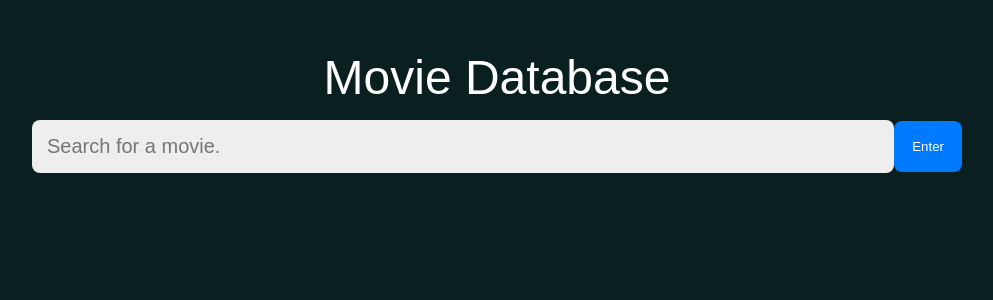
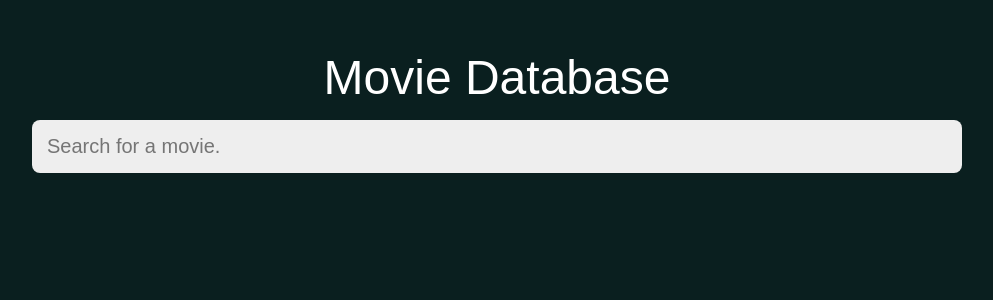
Before and after one commit to ashrafazmy/moviedb, a React (Create React App) app: page / in a window 1280 px wide. Shown: the top 300 px of the page, without its empty margins (143-1136 px from the left). Built offline with nearby package versions, Linux system fonts and the light colour scheme.

Commit message:
added misc changes

```diff
--- a/package.json
+++ b/package.json
@@ -12,6 +12,7 @@
     "react-bootstrap": "^2.8.0",
     "react-dom": "^18.2.0",
     "react-scripts": "5.0.1",
+    "react-spinners": "^0.13.8",
     "web-vitals": "^2.1.4"
   },
   "scripts": {
--- a/src/App.js
+++ b/src/App.js
@@ -3,12 +3,15 @@ import Search from "./components/Search";
 import axios from 'axios';
 import Results from "./components/Results";
 import Popup from "./components/Popup";
+import { BounceLoader } from 'react-spinners';
 
 function App() {
   const [state, setState] = useState({
     s: "",
     results: [],
-    selected: {}
+    selected: {},
+    loading: false,
+
   })
 
 //   const url =
@@ -93,6 +96,17 @@ function App() {
     }
   };
 
+  // useEffect(() => {
+  //   const delay = 2000;
+
+  //   const timeoutId = setTimeout(() => {
+  //     setState((prev) => ({ ...prev, loading: true }));
+  //   }, delay);
+
+  //   return () => clearTimeout(timeoutId);
+  // }, []);
+
+
   return (
     <div className="App">
       <header className="App-header">
@@ -101,6 +115,9 @@ function App() {
       <main>
       {/* searchbar component */}
       <Search handleInput={handleInput}  search = {search}></Search>
+
+      {/* {state.loading && <BounceLoader color="#36d7b7" />} */}
+
 
       {/* results component */}
       <Results results={state.results} openPopup = {openPopup} handleSearch={handleSearch}/>
--- a/src/components/Search.js
+++ b/src/components/Search.js
@@ -12,9 +12,10 @@ function Search({handleInput, search,handleSearch}) {
           onKeyDown={search}
         />
 
-        <button onClick={handleSearch} >Enter</button>
+        {/* <button className='enter-btn' onClick={handleSearch} >Enter</button> */}
       </div>
     </section>
+
   )
 }
 
--- a/src/index.css
+++ b/src/index.css
@@ -60,8 +60,8 @@ section {
 }
 
 
-.searchBox:focus {
-  box-shadow: 0px 0px 8px 3px #44c44d;
+.searchBox:hover {
+  box-shadow: 0px 0px 8px 3px #2c8d33;
 }
 
 .search-container {
@@ -69,19 +69,23 @@ section {
   align-items: center;
 }
 
-button {
-  /* Add any styling you want for the button here */
-  /* Example: */
+.enter-btn {
   padding: 18px;
-  background-color: #007bff;
+  background-color: #0e6bce;
   color: #fff;
   border: none;
-  cursor: pointer;
+  cursor:pointer;
+  outline: none;
+  border-radius: 8px;
 
+  color: #e2e4e6;
+  font-size: 17px;
+  font-weight: 300;
+  transition: 0.4s ease-out;
 
-  outline: none;
-
-  border-radius: 8px;
+}
+button:hover {
+  box-shadow: 0px 0px 5px 2px rgb(7, 66, 244);
 }
 
 /* ----------------------------------------------- */
```
Also changed, not shown: 1 other file (tests, documents, lock files or other folders).
